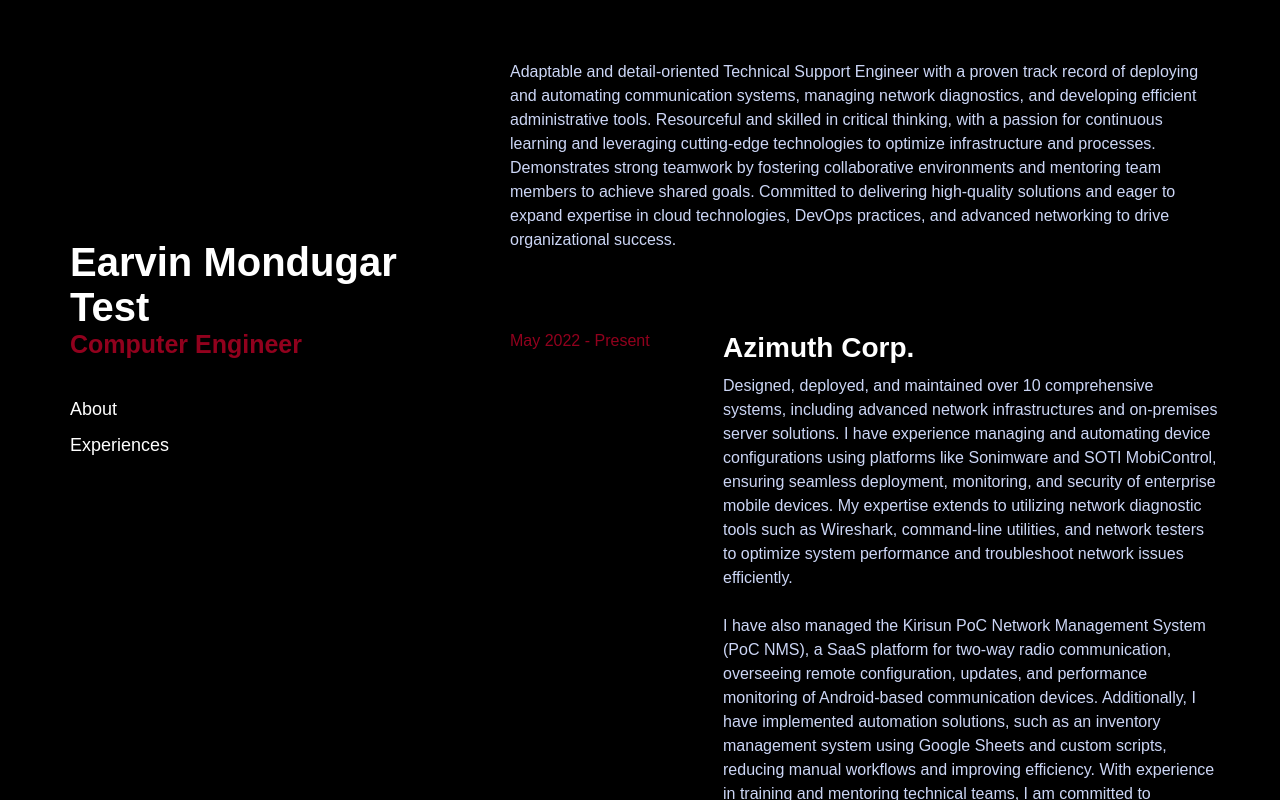
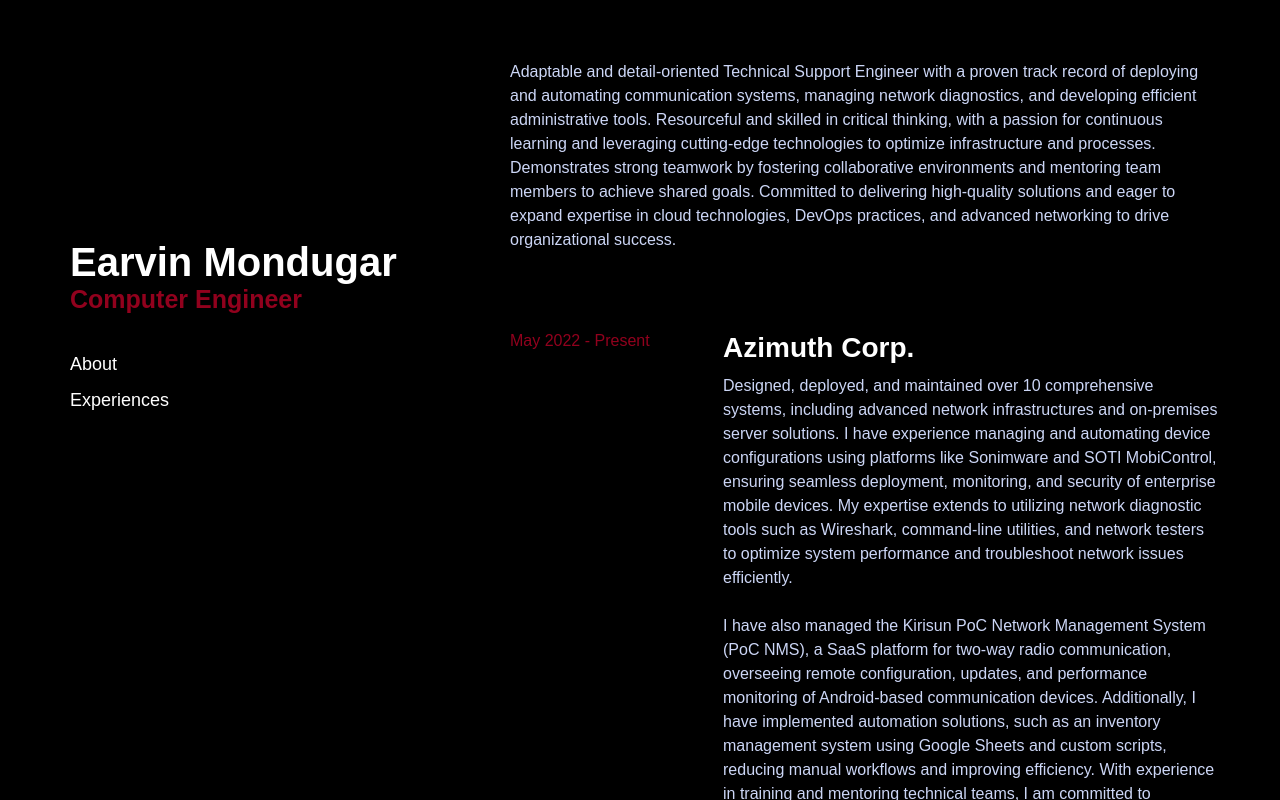
Before and after one commit to vinmndgr/earvinmondugar-portfolio-v1, a plain HTML site: page website/index.html in a window 1280 px wide. Drawn offline with Linux system fonts and the light colour scheme.

Commit message:
Initial working draft

```diff
--- a/website/index.html
+++ b/website/index.html
@@ -13,7 +13,7 @@
   <div class="container">
     <!-- Left Sidebar (Fixed) -->
     <aside class="sidebar">
-      <h1 class="logo">Earvin Mondugar Test</h1>
+      <h1 class="logo">Earvin Mondugar</h1>
       <h2 class="degree">Computer Engineer</h2>
       <nav>
         <ul>
```
